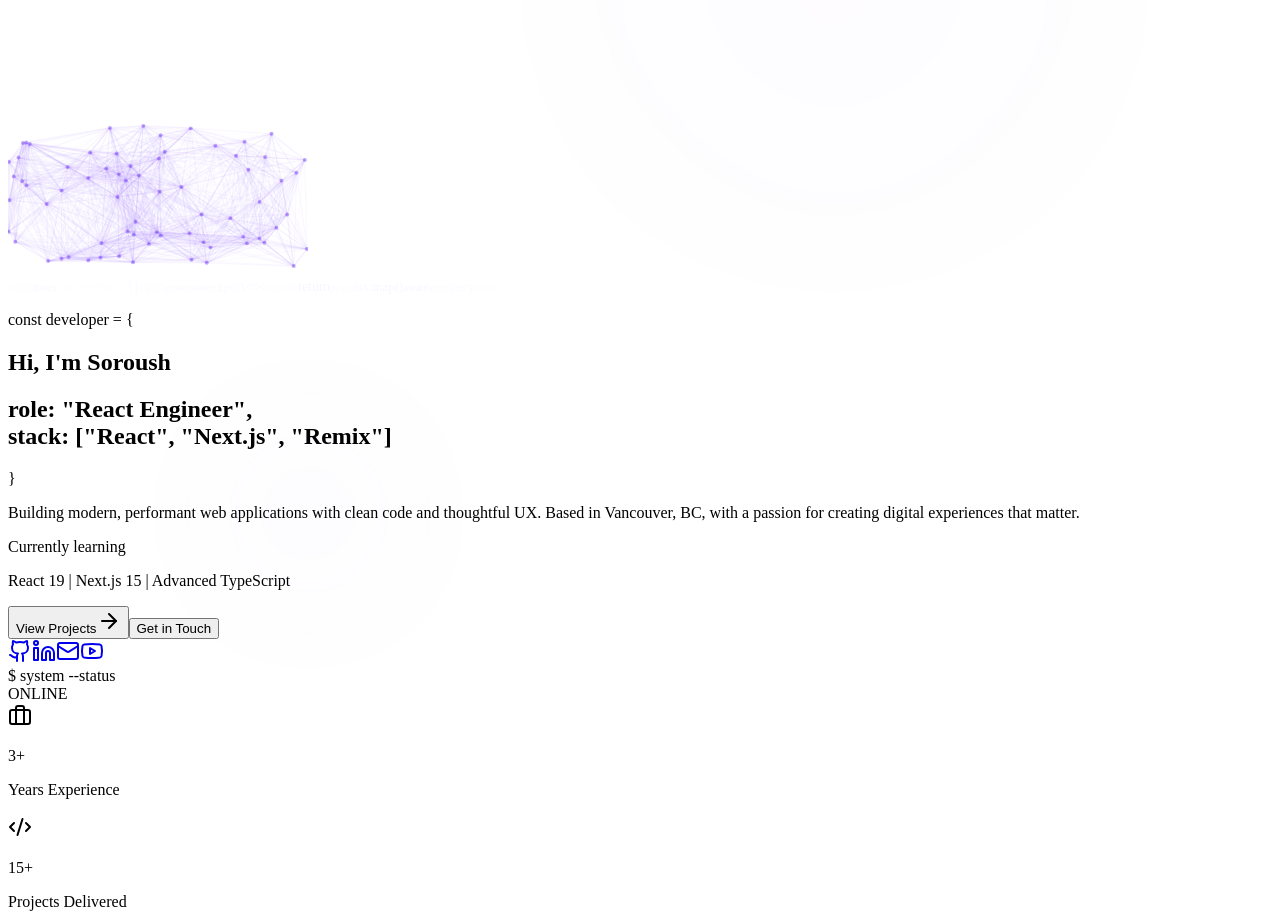
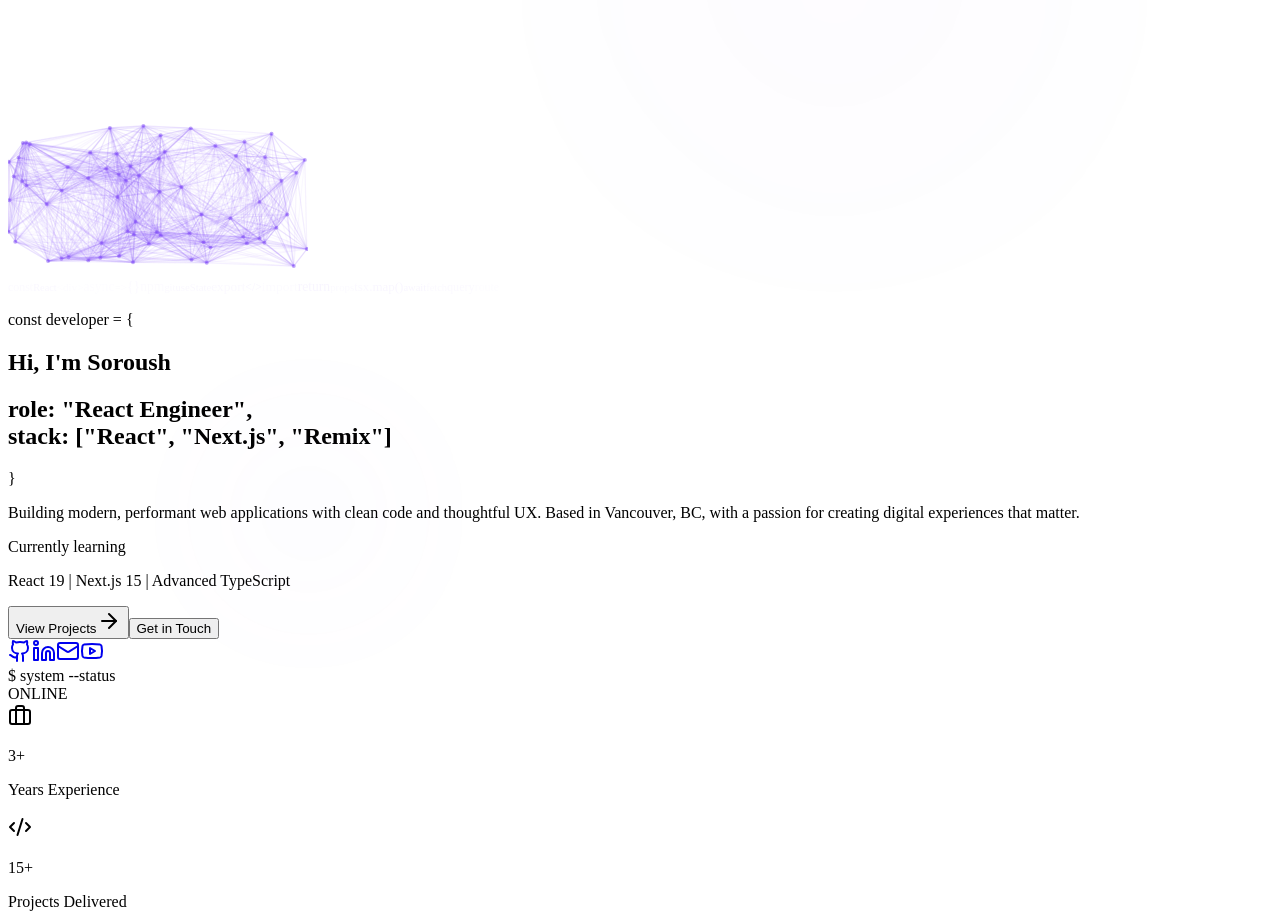
Before and after one commit to soroushby/portfolio, a React (Vite) app: page / in a window 1280 px wide. Shown: the part 860-1780 px from the top of the page. Built offline with nearby package versions, Linux system fonts and the light colour scheme; the HTML template or start-up script is replaced by a standard one.

Commit message:
Increase particle line opacity for better visibility

```diff
--- a/src/components/ParticleCanvas.jsx
+++ b/src/components/ParticleCanvas.jsx
@@ -69,7 +69,7 @@ const ParticleCanvas = () => {
             ctx.beginPath()
             ctx.moveTo(p.x, p.y)
             ctx.lineTo(p2.x, p2.y)
-            ctx.strokeStyle = `rgba(139,92,246,${0.12 * (1 - d / CONNECT_DIST)})`
+            ctx.strokeStyle = `rgba(139,92,246,${0.25 * (1 - d / CONNECT_DIST)})`
             ctx.lineWidth = 1.2
             ctx.stroke()
           }
@@ -83,7 +83,7 @@ const ParticleCanvas = () => {
           ctx.beginPath()
           ctx.moveTo(p.x, p.y)
           ctx.lineTo(mx, my)
-          ctx.strokeStyle = `rgba(167,139,250,${0.45 * (1 - md / MOUSE_DIST)})`
+          ctx.strokeStyle = `rgba(167,139,250,${0.7 * (1 - md / MOUSE_DIST)})`
           ctx.lineWidth = 1.8
           ctx.stroke()
         }
```
